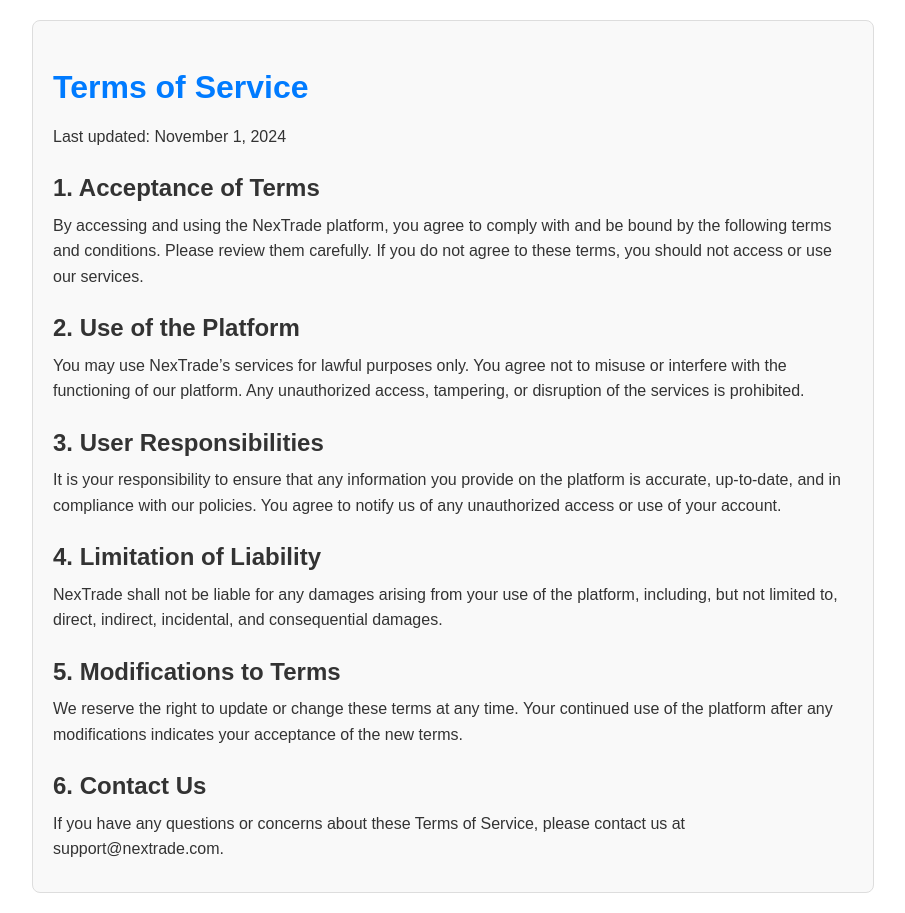
After one commit to Akshat111111/NexTrade, a Python web app: template templates/terms.html in a window 1280 px wide. The commit adds this page. Shown: the whole page, without its empty margins (187-1092 px from the left). Run offline with Jinja, Linux system fonts and the light colour scheme; the template is opened without the code that fills it, so the values that code supplies are empty.

Commit message:
Added Copyright and Terms of services

```diff
--- /dev/null
+++ b/templates/terms.html
@@ -0,0 +1,62 @@
+<!DOCTYPE html>
+<html lang="en">
+<head>
+    <meta charset="UTF-8">
+    <meta name="viewport" content="width=device-width, initial-scale=1.0">
+    <title>Terms of Service</title>
+    <style>
+        body {
+            font-family: Arial, sans-serif;
+            line-height: 1.6;
+            margin: 20px;
+            color: #333;
+        }
+        h1 {
+            color: #007bff;
+            margin-bottom: 10px;
+        }
+        h2 {
+            color: #333;
+            margin-bottom: 0;
+        }
+        .content p {
+            margin-top: 5px;
+            margin-bottom: 10px;
+        }
+        .content {
+            max-width: 800px;
+            margin: auto;
+            padding: 20px;
+            background-color: #f9f9f9;
+            border: 1px solid #ddd;
+            border-radius: 8px;
+        }
+    </style>
+</head>
+<body>
+
+    <div class="content">
+        <h1>Terms of Service</h1>
+        <p>Last updated: November 1, 2024</p>
+
+        <h2>1. Acceptance of Terms</h2>
+        <p>By accessing and using the NexTrade platform, you agree to comply with and be bound by the following terms and conditions. Please review them carefully. If you do not agree to these terms, you should not access or use our services.</p>
+
+        <h2>2. Use of the Platform</h2>
+        <p>You may use NexTrade’s services for lawful purposes only. You agree not to misuse or interfere with the functioning of our platform. Any unauthorized access, tampering, or disruption of the services is prohibited.</p>
+
+        <h2>3. User Responsibilities</h2>
+        <p>It is your responsibility to ensure that any information you provide on the platform is accurate, up-to-date, and in compliance with our policies. You agree to notify us of any unauthorized access or use of your account.</p>
+
+        <h2>4. Limitation of Liability</h2>
+        <p>NexTrade shall not be liable for any damages arising from your use of the platform, including, but not limited to, direct, indirect, incidental, and consequential damages.</p>
+
+        <h2>5. Modifications to Terms</h2>
+        <p>We reserve the right to update or change these terms at any time. Your continued use of the platform after any modifications indicates your acceptance of the new terms.</p>
+
+        <h2>6. Contact Us</h2>
+        <p>If you have any questions or concerns about these Terms of Service, please contact us at support@nextrade.com.</p>
+    </div>
+
+</body>
+</html>
```
Also changed, not shown: templates/index.html (+28 -86 lines).
